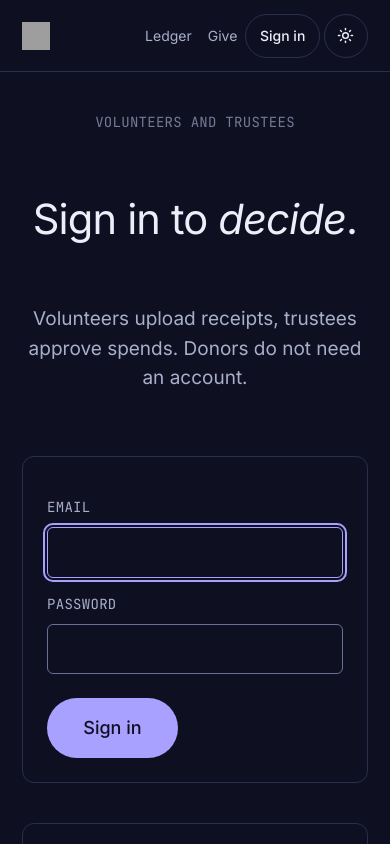
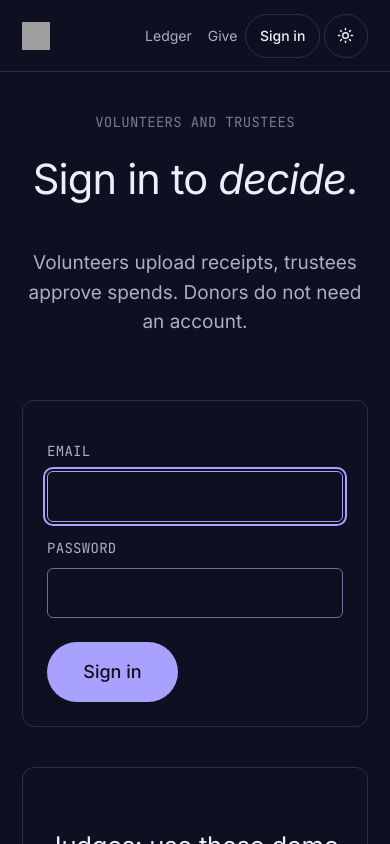
Before and after one commit to Tharun2075/glasshouse, a Next.js app: page /login in a window 390 px wide. Shown: the top 844 px of the page. Built offline with nearby package versions, Linux system fonts and the light colour scheme; no server answers; grey boxes are pictures that could not be loaded.

Commit message:
M7: hero grid — eyebrow and actions span the row, headline and lede share the next (fixes split label on wide screens)

```diff
--- a/app/globals.css
+++ b/app/globals.css
@@ -92,8 +92,11 @@ main a:not(.btn):not(.brand):hover { text-decoration-color: var(--accent); }
 .split > .panel { max-width: none; }
 
 /* ---- hero (ledger, trace) ---- */
-.hero { display: grid; grid-template-columns: minmax(0, 1.2fr) minmax(0, .8fr); gap: var(--space-6); align-items: end; padding-bottom: var(--space-5); }
+.hero { display: grid; grid-template-columns: minmax(0, 1.2fr) minmax(0, .8fr); gap: var(--space-4) var(--space-6); align-items: end; padding-bottom: var(--space-5); }
 .hero h1 { max-width: 14ch; }
+/* label and actions take the full row, so headline (left) and lede (right) share the next row */
+.hero > .eyebrow, .hero > .cta-row { grid-column: 1 / -1; }
+.hero > .eyebrow { margin-bottom: 0; }
 .hero .lede { margin-bottom: var(--space-4); }
 .trace-hero { grid-template-columns: minmax(0, 1fr); }
 .flow { border-top: var(--hair); }
@@ -305,6 +308,7 @@ pre.wrap { white-space: pre-wrap; overflow-wrap: anywhere; }
 @media (max-width: 1100px) { .site-footer__grid { grid-template-columns: 1fr 1fr; } }
 @media (max-width: 900px) {
   .hero, .split { grid-template-columns: minmax(0, 1fr); gap: var(--space-5); }
+  .hero { row-gap: var(--space-4); }
 }
 @media (max-width: 640px) {
   main { padding-top: calc(var(--header-h) + var(--space-5)); }
```
